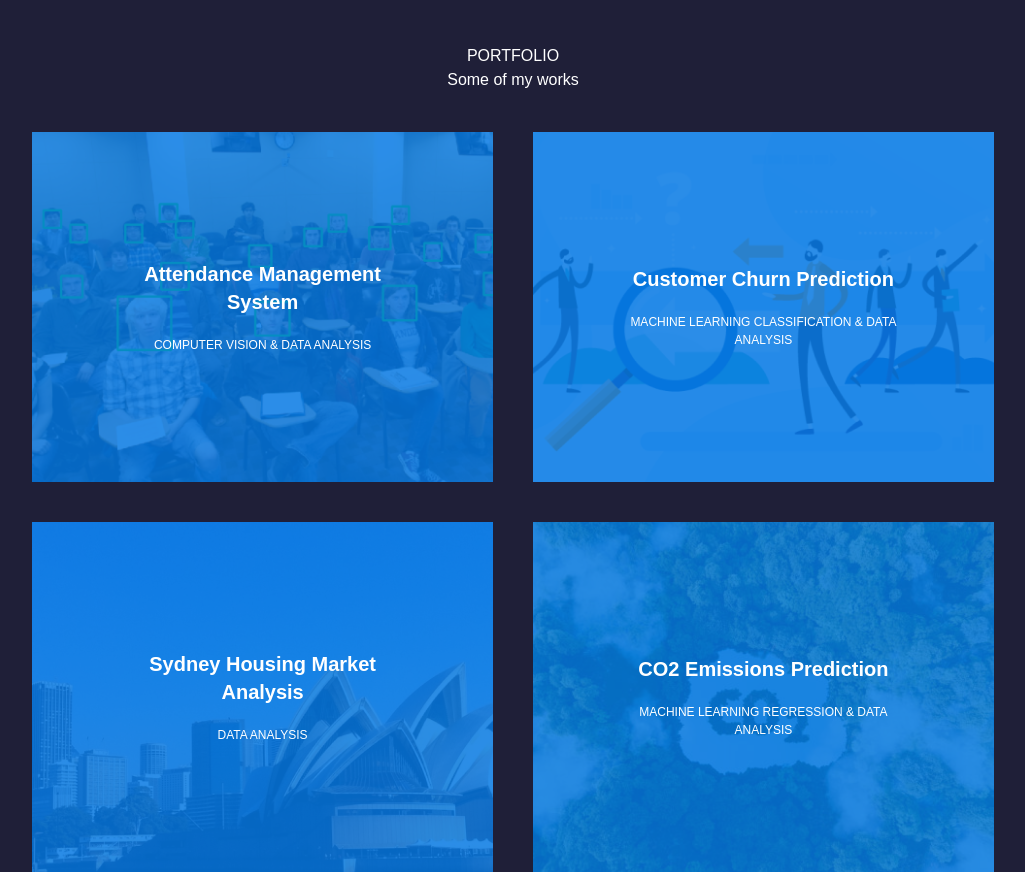
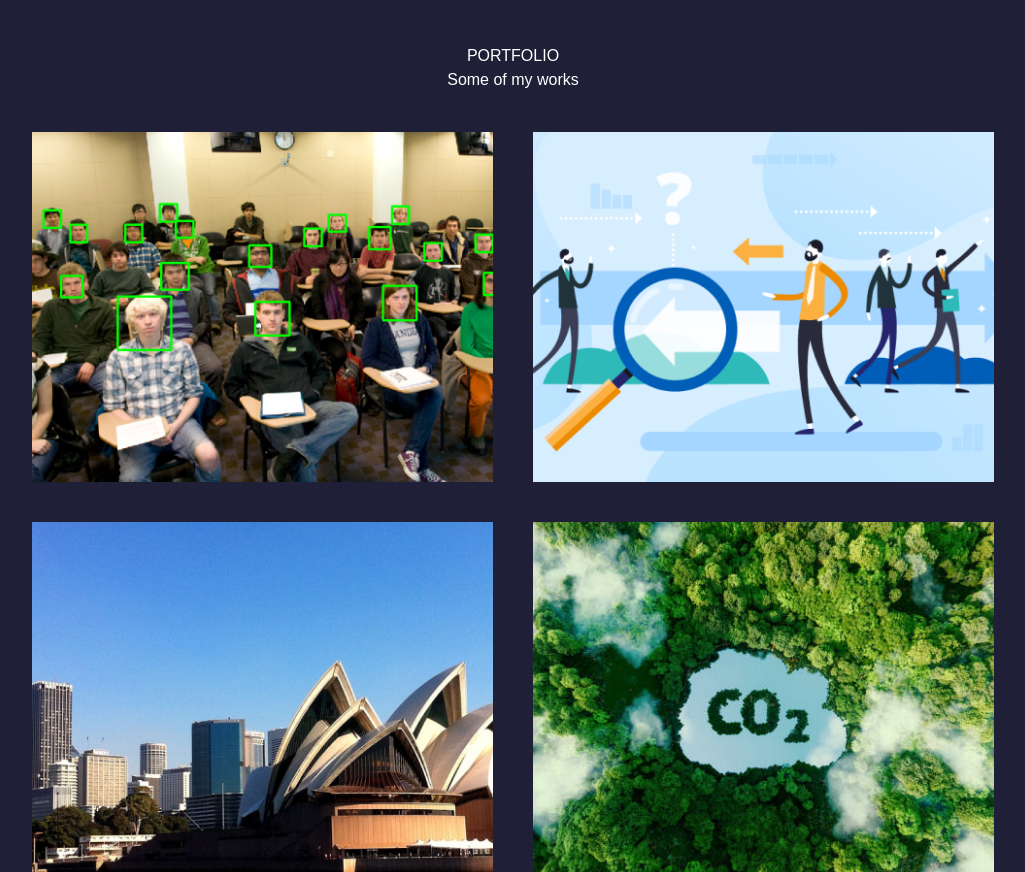
Before and after one commit to AbhashChamlingRai/portfolio-website, a React (Create React App) app: page / in a window 1280 px wide. Shown: the part 3580-4452 px from the top of the page, without its empty margins (127-1152 px from the left). Built offline with nearby package versions, Linux system fonts and the light colour scheme.

Commit message:
added hover effect on portfolio section

```diff
--- a/src/components/Portfolio/Portfolio.css
+++ b/src/components/Portfolio/Portfolio.css
@@ -1,3 +1,12 @@
 .portfolio_section, .portfolio_section div {
     /* border: 1px solid red; */
 }
+
+.project-hover-layer {
+    opacity: 0;
+    transition: all 0.3s cubic-bezier(0.4, 0, 1, 1);
+}
+
+.project-card:hover .project-hover-layer {
+    opacity: 100; /* Display .hoverone when hovering over .parent */
+}
--- a/src/components/Portfolio/Portfolio.jsx
+++ b/src/components/Portfolio/Portfolio.jsx
@@ -45,7 +45,7 @@ const Portfolio = ({
           backgroundRepeat: "no-repeat",
         }}
       >
-        <div className="bg-custom-project-blue w-full h-full flex flex-col justify-center items-center px-20 gap-5">
+        <div className="project-hover-layer bg-custom-project-blue w-full h-full flex flex-col justify-center items-center px-20 gap-5">
           <div className={`${headers_classes}`}>{project.projectTitle}</div>
           <div className="text-[10px] md:text-[11px] lg:text-[12px] xl:text-md">
             {project.projectType}
```
